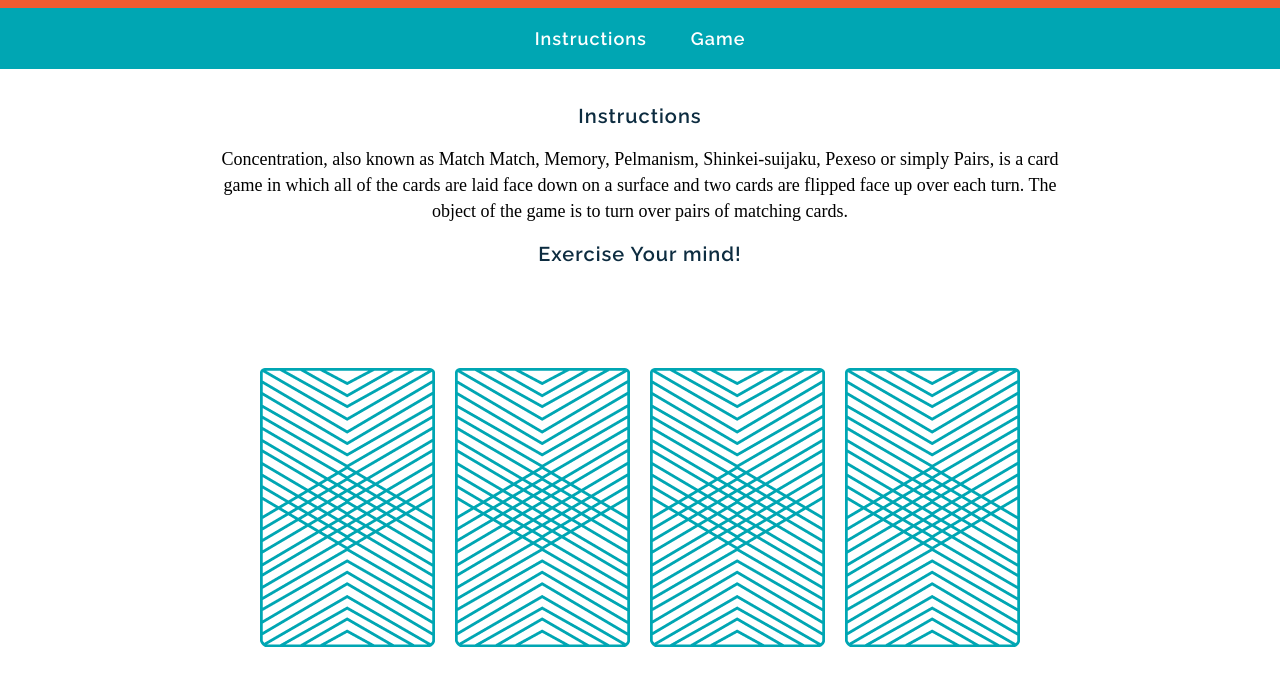
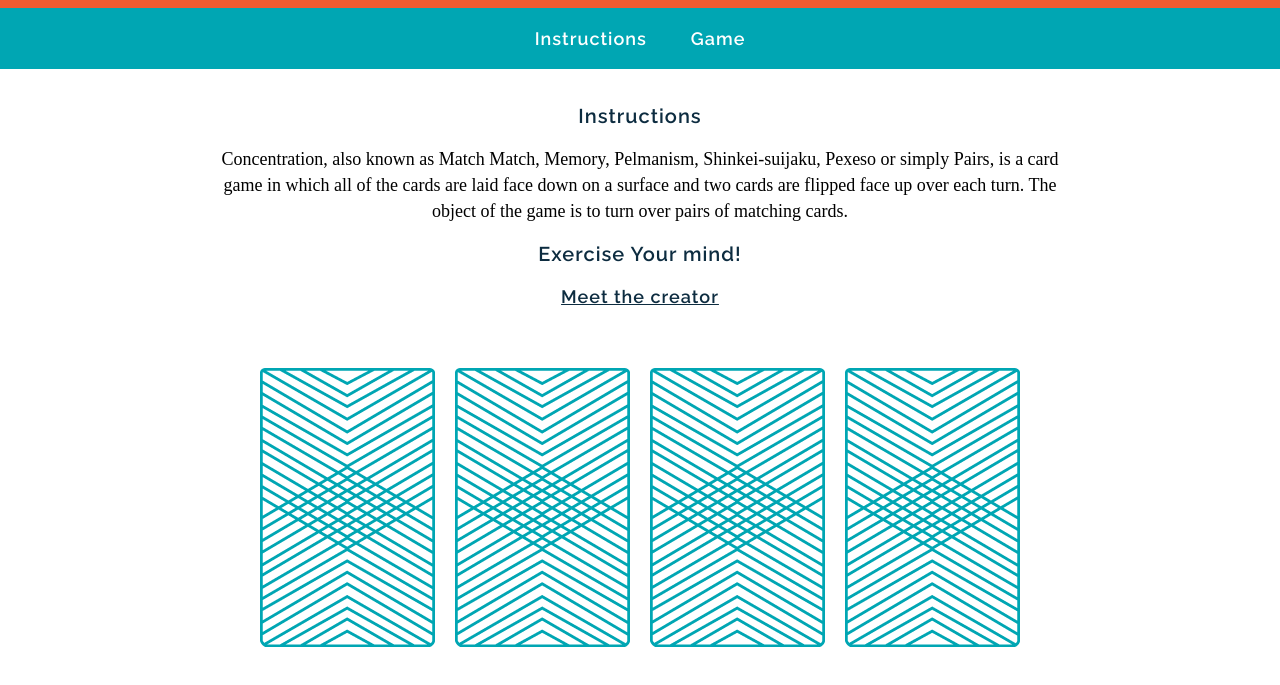
Before and after one commit to roryellis/wdi-fundamentals-memorygame, a plain HTML site: page memory_game/index.html in a window 1280 px wide. Shown: the part 105-790 px from the top of the page. Drawn offline with Linux system fonts and the light colour scheme; a web font is replaced by a local one.

Commit message:
minor changes to anchor tag styles

```diff
--- a/memory_game/css/style.css
+++ b/memory_game/css/style.css
@@ -26,10 +26,19 @@ body {
 	margin: 0;
 }
 
-a {
+nav a {
 	text-decoration: none;
 	font-family: "Raleway", sans-serif;
 	color: #ffffff;
+	letter-spacing: 1px;
+	font-weight: 600;
+	font-size: 18px;
+	margin: 0 20px;
+}
+
+main a {
+	font-family: "Raleway", sans-serif;
+	color: #0D2C40;
 	letter-spacing: 1px;
 	font-weight: 600;
 	font-size: 18px;
--- a/memory_game/index.html
+++ b/memory_game/index.html
@@ -17,7 +17,7 @@
 			<h2>Instructions</h2>
 			<p>Concentration, also known as Match Match, Memory, Pelmanism, Shinkei-suijaku, Pexeso or simply Pairs, is a card game in which all of the cards are laid face down on a surface and two cards are flipped face up over each turn. The object of the game is to turn over pairs of matching cards.</p>
 			<h2>Exercise Your mind!</h2>
-			<p><a href="https://www.facebook.com/rorydellis/">Meet the creator</a></p>
+			<p><a href="https://www.facebook.com/rorydellis/" target="_blank">Meet the creator</a></p>
 			<div>
 				<img src="images/back.png" alt="Queen of Diamonds">
 				<img src="images/back.png" alt="Queen of Hearts">
```
